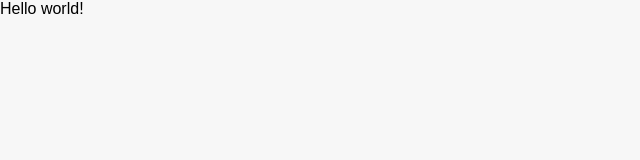
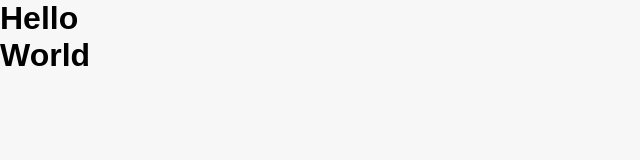
Before and after one commit to fcrozatier/gatsby-blog, a Gatsby site: page / in a window 1280 px wide. Shown: the whole page, without its empty margins (0-640 px from the left). Built offline with nearby package versions, Linux system fonts and the light colour scheme; Gatsby itself is replaced by a stand-in of ours; a web font is replaced by a local one.

Commit message:
added container components

```diff
--- /dev/null
+++ b/src/components/Container.js
@@ -0,0 +1,6 @@
+import React from "react"
+import { ContainerWrapper } from "../elements/index"
+
+export const Container = ({ children }) => {
+  return <ContainerWrapper>{children}</ContainerWrapper>
+}
--- /dev/null
+++ b/src/components/index.js
@@ -0,0 +1 @@
+export * from "./Container"
--- /dev/null
+++ b/src/elements/ContainerElements.js
@@ -0,0 +1,18 @@
+import styled from "styled-components"
+
+export const ContainerWrapper = styled.div`
+  height: 100%;
+  display: grid;
+  grid-template-columns: 1fr repeat(12, minmax(auto, 4.2rem)) 1fr;
+  grid-template-rows: 7.8rem 20rem 5rem auto;
+  gap: 0 2rem;
+
+  @media ${props => props.theme.breakpoints.tablet} {
+    grid-template-columns: 2rem repeat(6, 1fr) 2rem;
+    gap: 0 1rem;
+  }
+
+  @media ${props => props.theme.breakpoints.mobile} {
+    grid-template-columns: 1rem repeat(6, 1fr) 1rem;
+  }
+`
--- /dev/null
+++ b/src/elements/index.js
@@ -0,0 +1 @@
+export * from "./ContainerElements"
--- a/src/pages/index.js
+++ b/src/pages/index.js
@@ -1,5 +1,12 @@
 import React from "react"
+import { Container } from "../components"
 
-export default function Home() {
-  return <div>Hello world!</div>
+const IndexPage = () => {
+  return (
+    <Container>
+      <h1>Hello World</h1>
+    </Container>
+  )
 }
+
+export default IndexPage;
```
